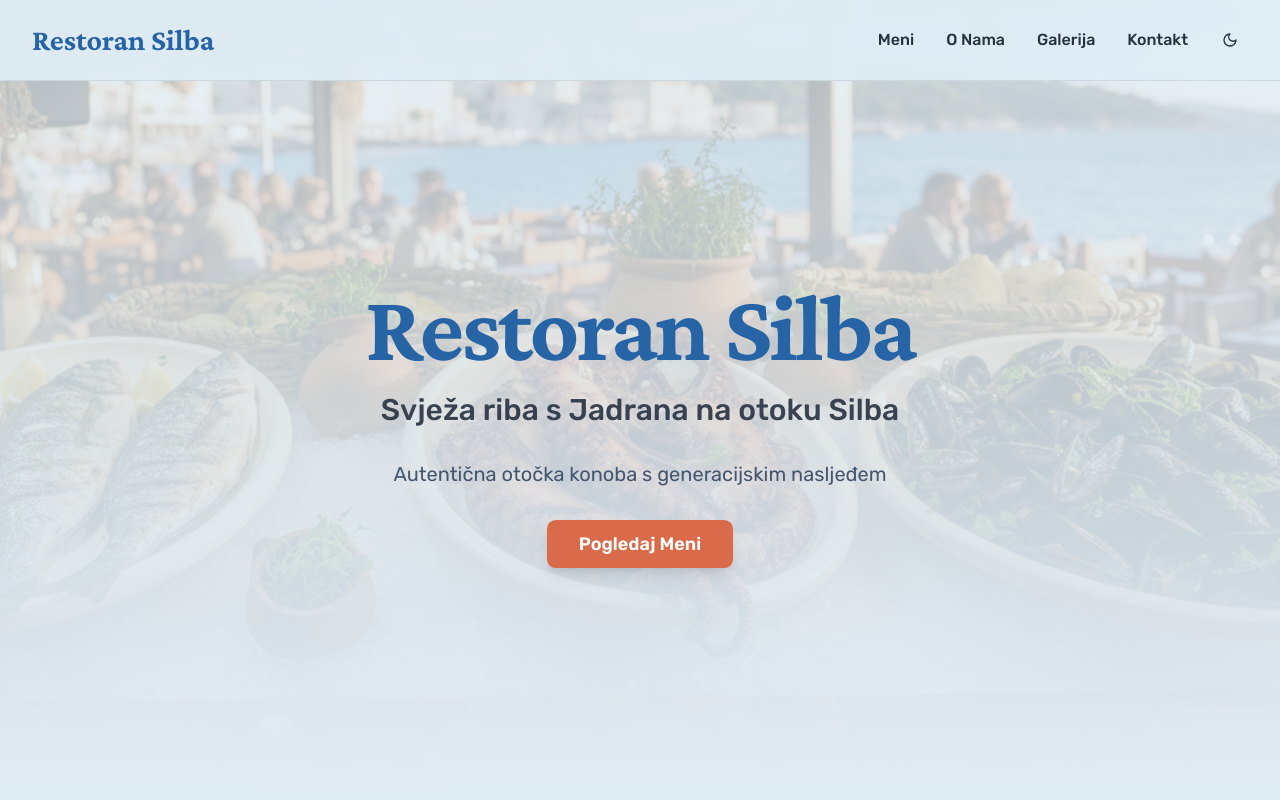
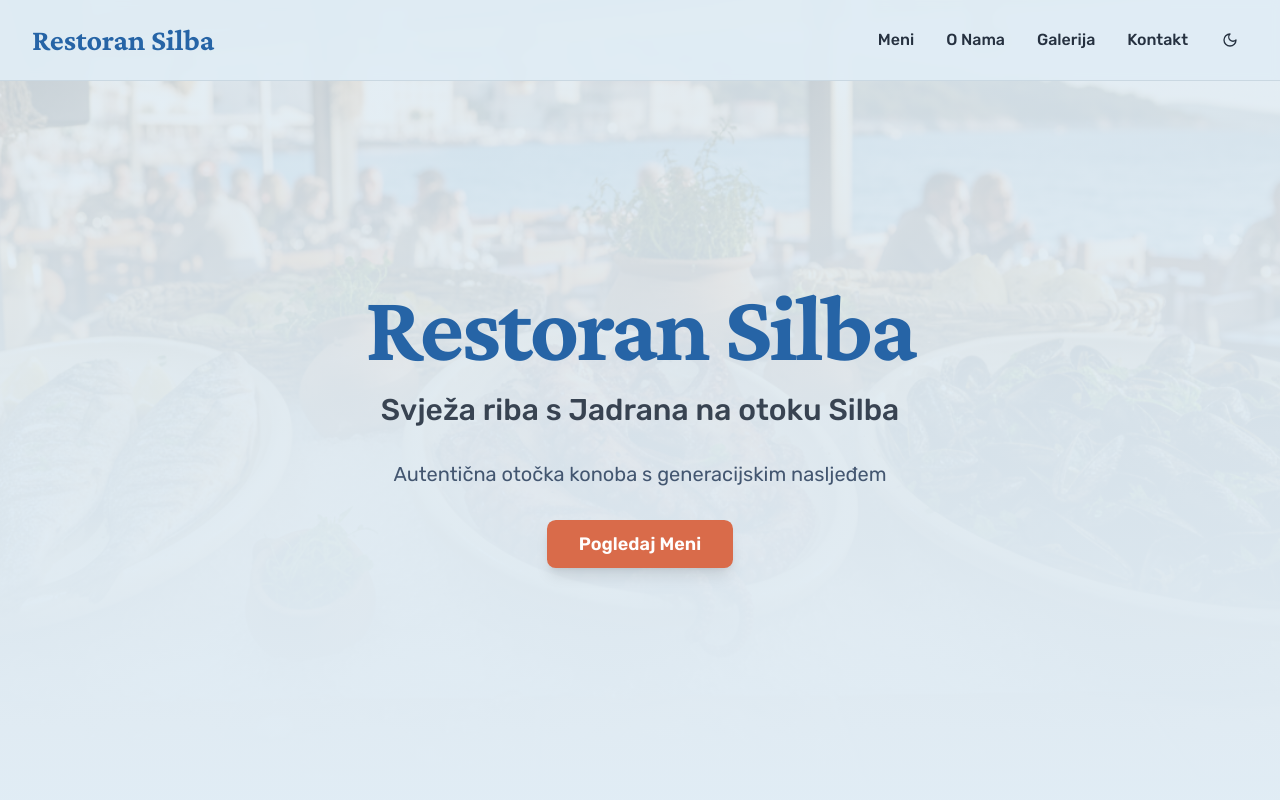
Before and after one commit to tihomiraugustic-beep/sg-1bc2244e-b8a4-4d15-a4d6-e99f972ea7fd-1778622651, a Next.js app: page / in a window 1280 px wide. Shown: the top 800 px of the page. Built offline with nearby package versions, Linux system fonts and the light colour scheme.

Commit message:
style(ui): increase overlay opacity on light theme

```diff
--- a/src/components/Hero.tsx
+++ b/src/components/Hero.tsx
@@ -10,7 +10,7 @@ export function Hero() {
           style={{ backgroundImage: "url('/generated/hero-seafood.png')" }}
         />
         {/* Darker overlay for light theme, lighter for dark theme */}
-        <div className="absolute inset-0 bg-gradient-to-b from-background/75 via-background/85 to-background dark:from-background/60 dark:via-background/70 dark:to-background" />
+        <div className="absolute inset-0 bg-gradient-to-b from-background/85 via-background/95 to-background dark:from-background/60 dark:via-background/70 dark:to-background" />
       </div>
 
       {/* Content */}
```
